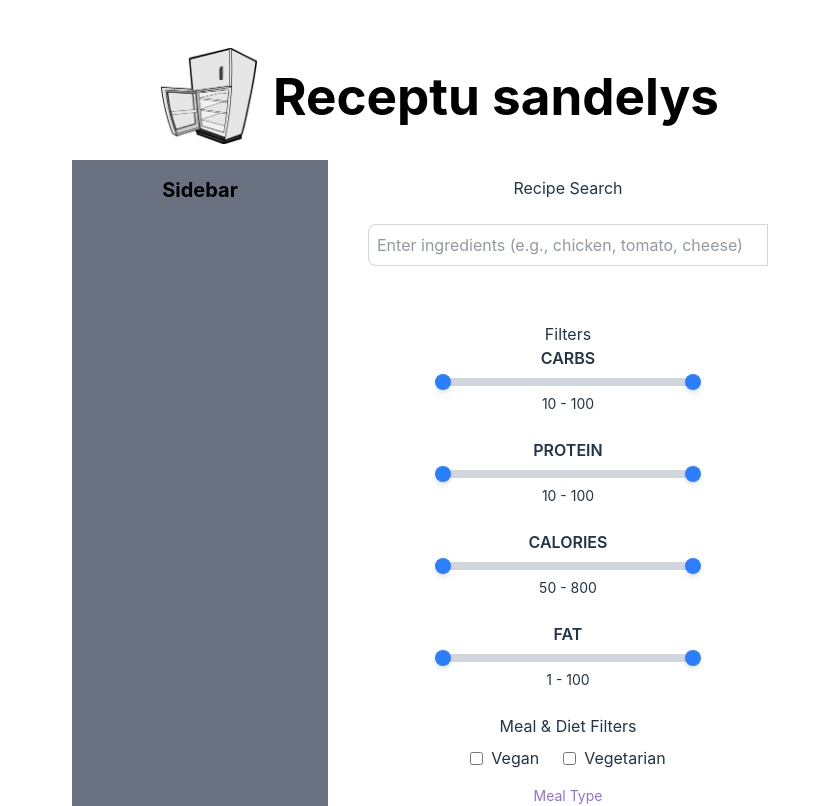
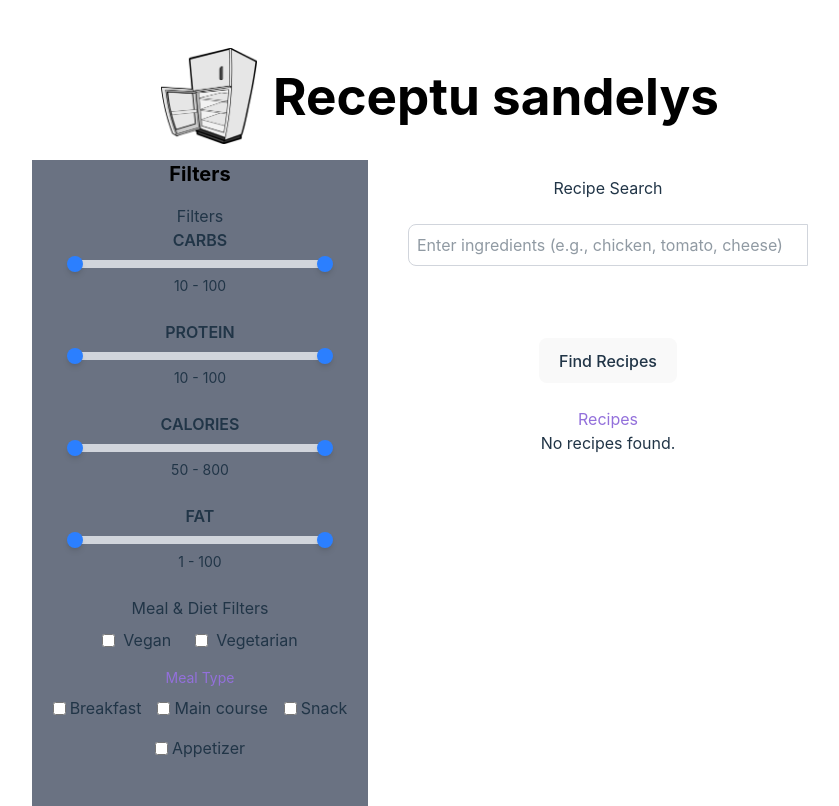
Before and after one commit to nojus-j/Receptu-Sandelys, a React (Vite) app in the folder Receptu Sandelys/: page / in a window 1280 px wide. Shown: the top 806 px of the page, without its empty margins (200-1039 px from the left). Built offline with nearby package versions, Linux system fonts and the light colour scheme.

Commit message:
Sudeliotas UI pagal eskiza
Problema, kad visas sudeliojimas komponentu vyksta unifiedsearch komponente ar ne problema

```diff
--- a/Receptu Sandelys/src/App.jsx
+++ b/Receptu Sandelys/src/App.jsx
@@ -12,14 +12,17 @@ function App() {
   return (
     <>
       <Header />
+      <UnifiedRecipeSearch />
+    </>
+  );
+}
+
+{/* <Header />
       <div className="flex min-h-screen">
         <Sidebar />
         <div className="flex-1 p-4">
          <UnifiedRecipeSearch />
         </div>
-      </div>
-    </>
-  );
-}
+      </div> */}
 
 export default App;
--- a/Receptu Sandelys/src/components/UnifiedRecipeSearch.jsx
+++ b/Receptu Sandelys/src/components/UnifiedRecipeSearch.jsx
@@ -3,6 +3,7 @@ import FilterRecipeSlider from "./Filter_Recipe_Slider";
 import FilterRecipeCheckbox from "./CheckBox";
 import SearchBar from "./SearchBar";
 import axios from "axios";
+import Sidebar from "./Sidebar";
 
 const UnifiedRecipeSearch = () => {
   const [ingredients, setIngredients] = useState("");
@@ -71,27 +72,28 @@ const UnifiedRecipeSearch = () => {
   };
 
   return (
-    <div className="filter-container">
-      <h2 className="filter-title">Recipe Search</h2>
-
-      <SearchBar ingredients={ingredients} setIngredients={setIngredients} />
-
+    <div className="flex min-h-screen">
+      {/* Sidebar: Contains only the filter controls */}
+      <aside className="w-84 bg-gray-500">
+        <h2 className="text-xl text-black font-bold mb-4">Filters</h2>
         <FilterRecipeSlider
           sliderValues={sliderValues}
           onSliderChange={handleSliderChange}
         />
-
         <FilterRecipeCheckbox
           checkboxFilters={checkboxFilters}
           setCheckboxFilters={setCheckboxFilters}
         />
-
+      </aside>
+      {/* Main Content: Contains the search bar, button, and recipe results */}
+      <main className="flex-1 p-4">
+        <h2 className="filter-title">Recipe Search</h2>
+        <SearchBar ingredients={ingredients} setIngredients={setIngredients} />
         <div className="text-center mt-4">
           <button className="confirm-button" onClick={handleSearch}>
             {loading ? "Loading..." : "Find Recipes"}
           </button>
         </div>
-
         <h3 className="filter-title purple-text mt-6">Recipes</h3>
         {loading ? (
           <p className="loading-text">Loading...</p>
@@ -114,6 +116,7 @@ const UnifiedRecipeSearch = () => {
         ) : (
           <p className="no-recipes">No recipes found.</p>
         )}
+      </main>
     </div>
   );
 };
```
Also changed, not shown: Receptu Sandelys/src/assets/nuo return recipeunifiedsearch.txt (added). Lines whose indentation alone changed are shown as unchanged.
